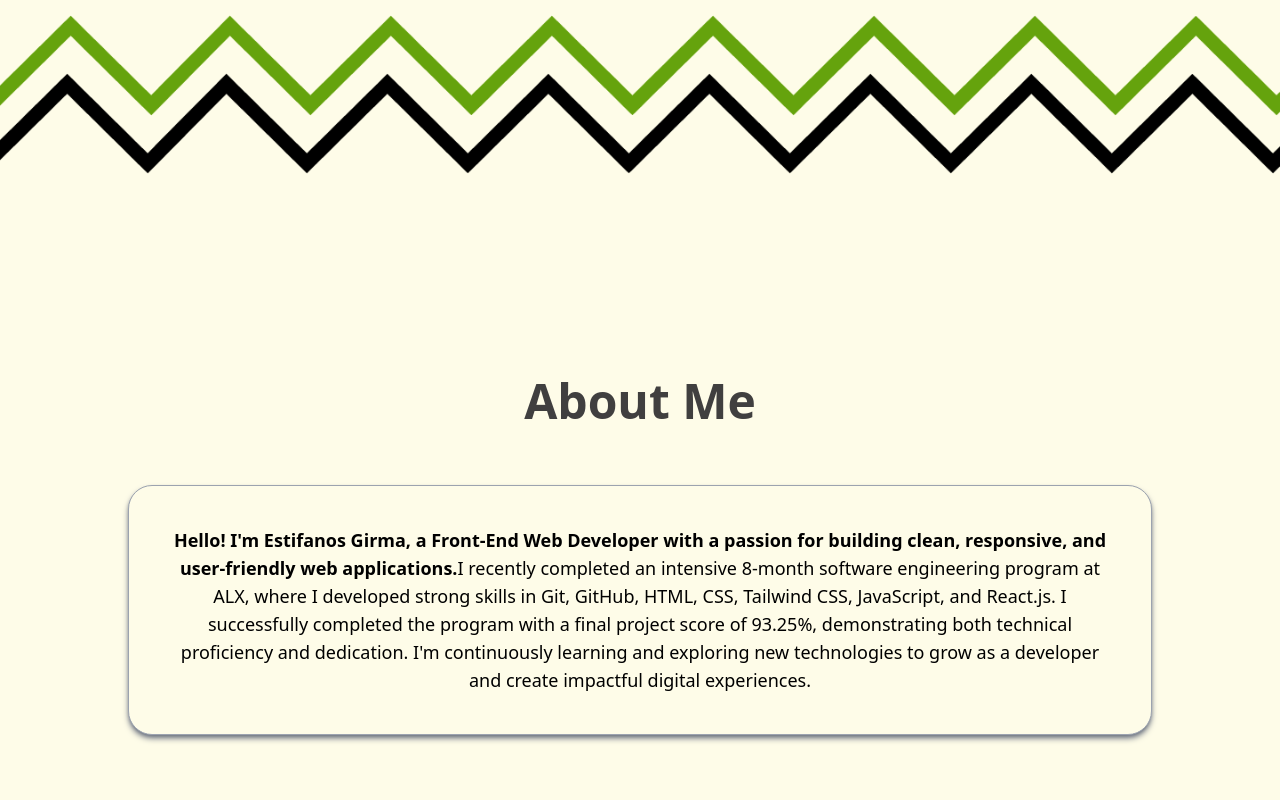
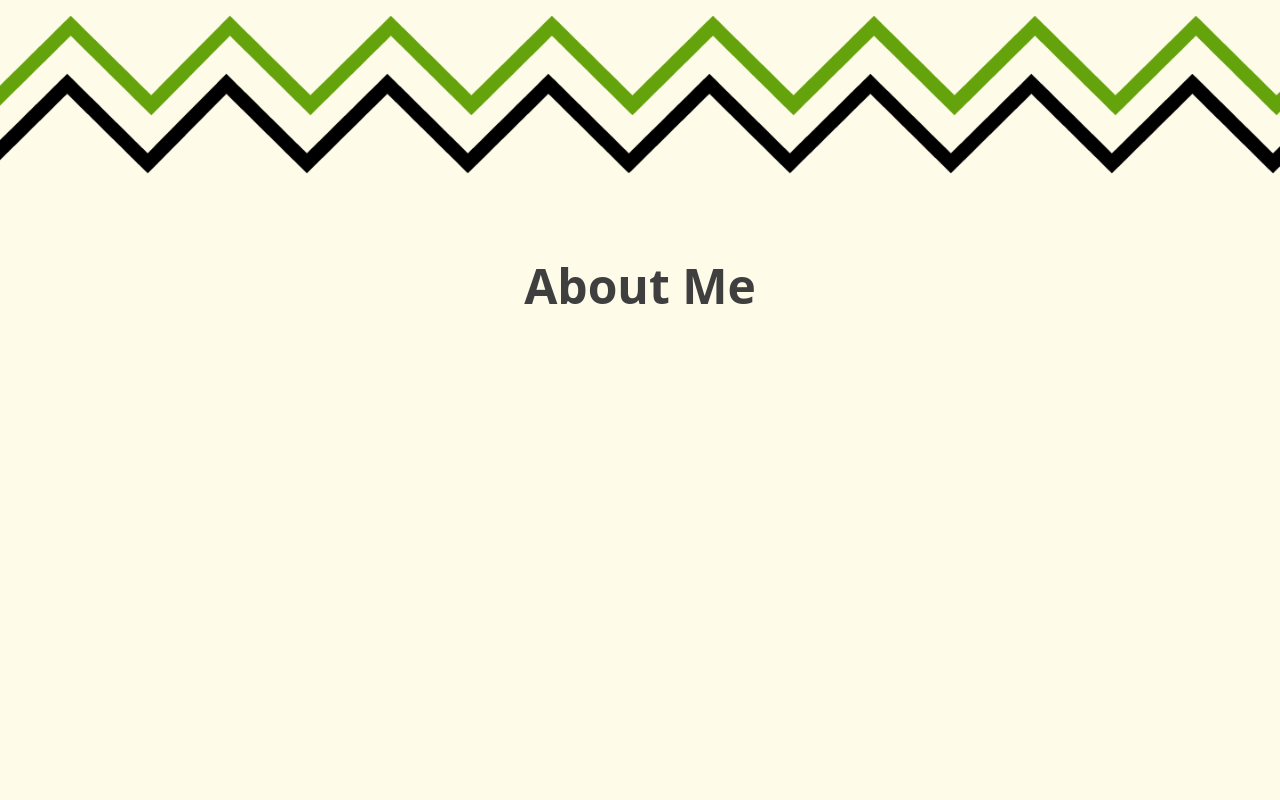
Before and after one commit to Estif-Gi/my-second-portfolio, a React (Vite) app: page / in a window 1280 px wide. Shown: the part 680-1480 px from the top of the page. Built offline with nearby package versions, Linux system fonts and the light colour scheme; what tailwindcss-motion would draw is missing.

Commit message:
animation added to the about me

```diff
--- a/src/components/Navbar.jsx
+++ b/src/components/Navbar.jsx
@@ -8,7 +8,7 @@ const Navbar = () => {
   return (
     <>
 
-        <nav className="mb-10">
+        <nav className="mb-10 z-50">
         <div className="pt-6 sm:p-5 h-16 flex justify-between items-center dark:bg-navbg  w-full fixed  top-0 z-50 bg-lime-700">
 
             <h1 className="  rounded-xl pt-2 pb-2 pl-5 pr-5 dark:bg-logobg sm:text-lg md:text-2xl font-bold text-gray-900 dark:text- bg-lime-200 p-2 ">Est.G</h1>
--- a/src/components/ThemeToggle.jsx
+++ b/src/components/ThemeToggle.jsx
@@ -34,7 +34,7 @@ const Theme = () => {
               alt="down" />
         </div>
         <img
-          className="w-full bg-yellow-50 translate-y-12"
+          className="w-full bg-yellow-50 translate-y-12 z-10 relative"
           src={`/images/${img}.png`}
           alt="Zigzag"
         />
--- /dev/null
+++ b/src/components/ViewPortIndictor.jsx
@@ -0,0 +1,40 @@
+import { useState, useEffect } from "react";
+
+// Hook that returns viewport info (width, height, scrollX, scrollY)
+export function useViewport() {
+  const [viewport, setViewport] = useState({
+    width: window.innerWidth,
+    height: window.innerHeight,
+    scrollX: window.scrollX,
+    scrollY: window.scrollY,
+  });
+
+  useEffect(() => {
+    const handleResize = () => {
+      setViewport({
+        width: window.innerWidth,
+        height: window.innerHeight,
+        scrollX: window.scrollX,
+        scrollY: window.scrollY,
+      });
+    };
+
+    const handleScroll = () => {
+      setViewport((prev) => ({
+        ...prev,
+        scrollX: window.scrollX,
+        scrollY: window.scrollY,
+      }));
+    };
+
+    window.addEventListener("resize", handleResize);
+    window.addEventListener("scroll", handleScroll);
+
+    return () => {
+      window.removeEventListener("resize", handleResize);
+      window.removeEventListener("scroll", handleScroll);
+    };
+  }, []);
+
+  return viewport;
+}
--- a/src/page/AboutMe.jsx
+++ b/src/page/AboutMe.jsx
@@ -1,29 +1,29 @@
+import { useViewport } from "../components/ViewPortIndictor";
+
+
 const AboutMe = () => {
+
+  const { scrollY } = useViewport();
+  console.log(scrollY)
   return (
     <>
-      <div className="h-[100vh] flex flex-col justify-center"
-       id="About me"
-      >
-        <h1
-
-          className="text-center  md:p-20 md:pb-10 pt-28 text-3xl sm:text-5xl font-bold text-allbg dark:text-logobg"
-        >
+      <div className="h-[100vh] flex flex-col justify-center relative z-auto" id="About me">
+        <h1 className=" absolute flex justify-self-center self-center top-14 text-center md:p-20 md:pb-10 pt-28 text-3xl sm:text-5xl font-bold text-allbg dark:text-logobg">
           About Me
         </h1>
-        <div className=" transition-all duration-700 border-gray-400 dark:border-gray-200 border rounded-3xl m-5 shadow-gray-500 shadow-md p-10 flex self-center justify-self-center lg:w-[80%] ">
+        <div className={`transition-all duration-700 border-gray-400 dark:border-gray-200 border rounded-3xl m-5 shadow-gray-500 shadow-md p-10 flex self-center justify-self-center lg:w-[80%] ${scrollY >= 617.5999755859375 ? "motion-translate-x-in-[0%] motion-translate-y-in-[-57%] motion-opacity-in-[65%] motion-blur-in-[15px] motion-duration-[0.16s]/opacity motion-delay-[0.84s]/opacity motion-duration-[0.72s]/blur motion-delay-[0.03s]/blur": "hidden"}`}>
           <p className="dark:text-logobg text-center lg:text-lg">
             <span className="font-semibold ">
-              Hello! I'm Estifanos Girma, a Front-End Web Developer with
-              a passion for building clean, responsive, and user-friendly web
-              applications.
+              Hello! I'm Estifanos Girma, a Front-End Web Developer passionate
+              about building clean, responsive, and user-friendly applications.
             </span>
-            I recently completed an intensive 8-month software engineering
-            program at ALX, where I developed strong skills in Git, GitHub,
-            HTML, CSS, Tailwind CSS, JavaScript, and React.js. I successfully
-            completed the program with a final project score of 93.25%,
-            demonstrating both technical proficiency and dedication. I'm
-            continuously learning and exploring new technologies to grow as a
-            developer and create impactful digital experiences.
+            I graduated from ALX Ethiopia in Front-End Web Development (May
+            2025), gaining strong skills in HTML, CSS, Tailwind CSS, JavaScript,
+            TypeScript, React.js, and React Native, completing the program with
+            a final project score of 93.25%. I also hold a B.Sc. in Mechanical
+            Engineering from Wolkite University (July 2024).I'm continuously
+            learning and exploring new technologies to grow as a developer and
+            create impactful digital experiences.
           </p>
         </div>
       </div>
```
